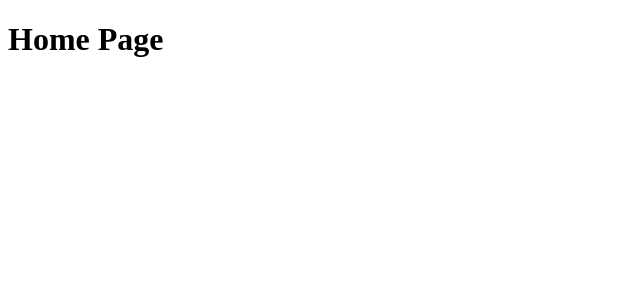
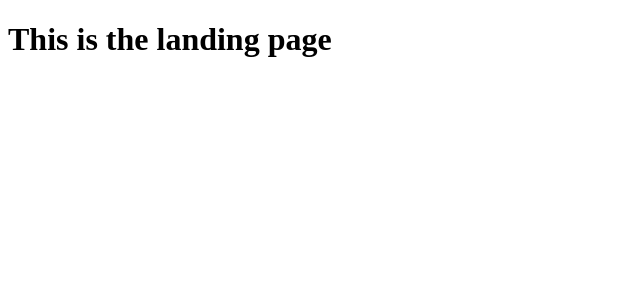
Before and after one commit to angeloeboy/soapify-frontend, a Next.js app: page /login in a window 1280 px wide. Shown: the top 300 px of the page, without its empty margins (0-640 px from the left). Built offline with nearby package versions, Linux system fonts and the light colour scheme.

Commit message:
Changed content of Login page

```diff
--- a/src/pages/login.jsx
+++ b/src/pages/login.jsx
@@ -1,7 +1,7 @@
 let Login = () => {
 	return (
 		<div>
-			<h1>Home Page</h1>
+			<h1>This is the landing page</h1>
 		</div>
 	);
 };
```
